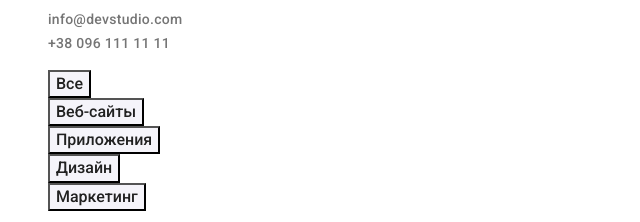
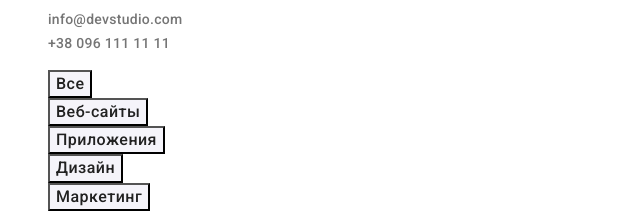
Before and after one commit to Hi-tei-hi-me/goit-markup-hw-02, a plain HTML site: page portfolio.html in a window 1280 px wide. Shown: the part 132-354 px from the top of the page, 0-640 px from the left. Drawn offline with Linux system fonts and the light colour scheme.

Commit message:
Finalized HW

```diff
--- a/css/styles.css
+++ b/css/styles.css
@@ -132,8 +132,10 @@
   font-size: 16px;
   line-height: 1.39;
   text-align: center;
+  letter-spacing: 0.03em;
   color: var(--secondary-text);
   background-color: var(--light-background);
+  cursor: pointer;
 }
 .filter-btn:hover,
 .filter-btn:focus {
```
